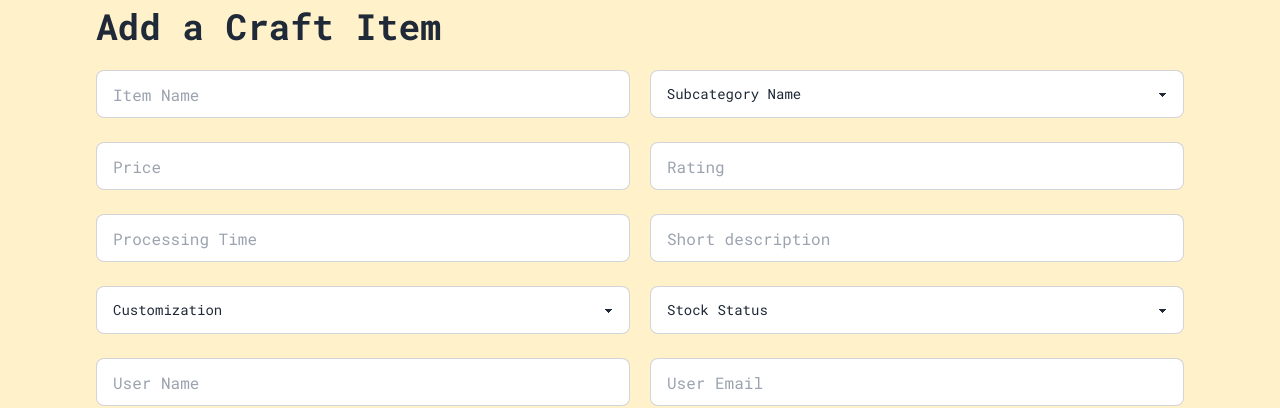
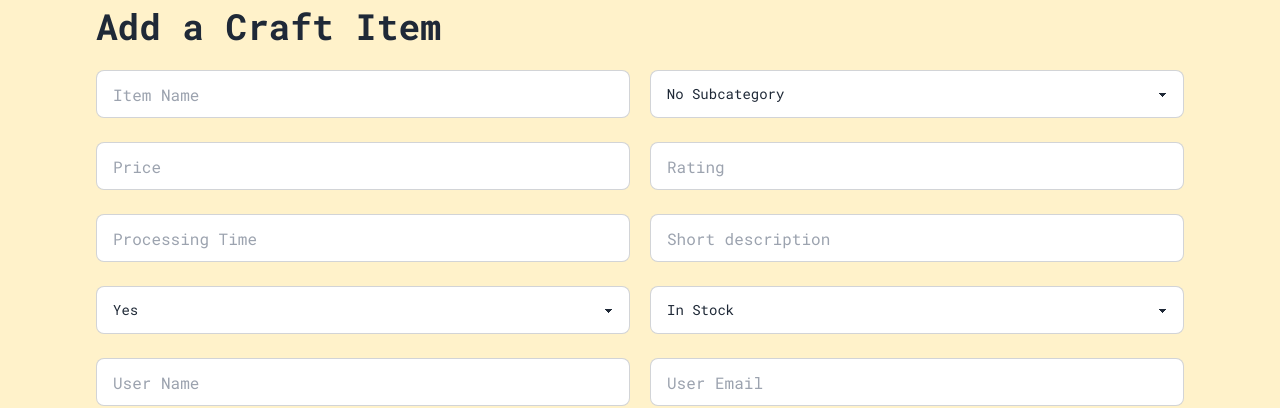
Before and after one commit to zunayedTheCreator/paper-glass-client, a React (Vite) app: page /AddCraftItem in a window 1280 px wide. Shown: the part 190-598 px from the top of the page. Built offline with nearby package versions, Linux system fonts and the light colour scheme; a web font is replaced by a local one.

Commit message:
send new card data to server

```diff
--- a/package.json
+++ b/package.json
@@ -17,7 +17,8 @@
     "react-dom": "^18.2.0",
     "react-icons": "^5.1.0",
     "react-router-dom": "^6.23.0",
-    "sort-by": "^1.2.0"
+    "sort-by": "^1.2.0",
+    "sweetalert2": "^11.10.8"
   },
   "devDependencies": {
     "@types/react": "^18.2.66",
@@ -30,6 +31,7 @@
     "eslint-plugin-react-hooks": "^4.6.0",
     "eslint-plugin-react-refresh": "^0.4.6",
     "postcss": "^8.4.38",
+    "sass": "^1.75.0",
     "tailwindcss": "^3.4.3",
     "vite": "^5.2.0"
   }
--- a/src/pages/AddCraftItem/AddCraftItem.jsx
+++ b/src/pages/AddCraftItem/AddCraftItem.jsx
@@ -1,3 +1,6 @@
+import Swal from 'sweetalert2/dist/sweetalert2.js'
+import 'sweetalert2/src/sweetalert2.scss'
+
 const AddCraftItem = () => {
 
     const handleAddItem = e => {
@@ -20,6 +23,26 @@ const AddCraftItem = () => {
         const newItem = {item_name, subcategory, price, rating, process_time, description, customization, stock_state, user_name, user_email, photo}
 
         console.log(newItem);
+
+        // send item to server
+        fetch('http://localhost:5000/item', {
+            method: 'POST',
+            headers: {
+                'content-type': 'application/json'
+            },
+            body: JSON.stringify(newItem)
+        })
+        .then(res => res.json())
+        .then(data => {
+            if (data.insertedId) {
+                Swal.fire({
+                    title: 'Success!',
+                    text: 'Item successfully added',
+                    icon: 'success',
+                    confirmButtonText: 'Nice'
+                })
+            }
+        })
     }
 
     return (
@@ -27,9 +50,9 @@ const AddCraftItem = () => {
             <h1 className="pl-24 pt-24 text-4xl font-bold">Add a Craft Item</h1>
             <form onSubmit={handleAddItem}>
                 <div className="pt-6 px-24 pb-6 md:flex md:justify-between gap-5">
-                    <input type="text" name="item_name" placeholder="Item Name" className="input input-bordered md:w-1/2" />
-                    <select name="subcategory" className="select select-bordered md:w-1/2">
-                        <option disabled selected>Subcategory Name</option>
+                    <input required type="text" name="item_name" placeholder="Item Name" className="input input-bordered md:w-1/2" />
+                    <select required name="subcategory" className="select select-bordered md:w-1/2">
+                        <option>No Subcategory</option>
                         <option>Card Making</option>
                         <option>Scrapbooking</option>
                         <option>Paper Quilling & origami</option>
@@ -41,25 +64,25 @@ const AddCraftItem = () => {
 
                 {/* ------------------------- */}
                 <div className="px-24 pb-6 md:flex md:justify-between gap-5">
-                    <input type="text" name="price" placeholder="Price" className="input input-bordered md:w-1/2" />
-                    <input type="text" name="rating" placeholder="Rating" className="input input-bordered md:w-1/2" />
+                    <input required type="text" name="price" placeholder="Price" className="input input-bordered md:w-1/2" />
+                    <input required type="text" name="rating" placeholder="Rating" className="input input-bordered md:w-1/2" />
                 </div>
 
                 {/* ------------------------- */}
                 <div className="px-24 pb-6 md:flex md:justify-between gap-5">
-                    <input type="text" name="process_time" placeholder="Processing Time" className="input input-bordered md:w-1/2" />
-                    <input type="text" name="description" placeholder="Short description" className="input input-bordered md:w-1/2" />
+                    <input required type="text" name="process_time" placeholder="Processing Time" className="input input-bordered md:w-1/2" />
+                    <input required type="text" name="description" placeholder="Short description" className="input input-bordered md:w-1/2" />
                 </div>
 
                 {/* ------------------------- */}
                 <div className="px-24 pb-6 md:flex md:justify-between gap-5">
-                    <select name="customization" className="select select-bordered w-full">
-                        <option disabled selected>Customization</option>
+                    <select required name="customization" className="select select-bordered w-full">
+                        <option disabled >Customization</option>
                         <option>Yes</option>
                         <option>No</option>
                     </select>
-                    <select name="stock_state" className="select select-bordered w-full">
-                        <option disabled selected>Stock Status</option>
+                    <select placeholder="fgnjfkd" required name="stock_state" className="select select-bordered w-full">
+                        <option disabled>Stock Status</option>
                         <option>In Stock</option>
                         <option>Made to Order</option>
                     </select>
@@ -67,13 +90,13 @@ const AddCraftItem = () => {
 
                 {/* ------------------------- */}
                 <div className="px-24 pb-6 md:flex md:justify-between gap-5">
-                    <input type="text" name="user_name" placeholder="User Name" className="input input-bordered md:w-1/2" />
-                    <input type="text" name="user_email" placeholder="User Email" className="input input-bordered md:w-1/2" />
+                    <input required type="text" name="user_name" placeholder="User Name" className="input input-bordered md:w-1/2" />
+                    <input required type="text" name="user_email" placeholder="User Email" className="input input-bordered md:w-1/2" />
                 </div>
 
                 {/* ------------------------- */}
                 <div className="pb-5 px-24">
-                    <input type="text" name="photo" placeholder="Photo URL" className="input input-bordered w-full" />
+                    <input required type="text" name="photo" placeholder="Photo URL" className="input input-bordered w-full" />
                 </div>
                 <div className="pb-24 px-24">
                     <button className="btn w-full bg-[#e6b472] font-bold">Add</button>
```
Also changed, not shown: public/images/item1.jpg (added), 1 other file (tests, documents, lock files or other folders).
